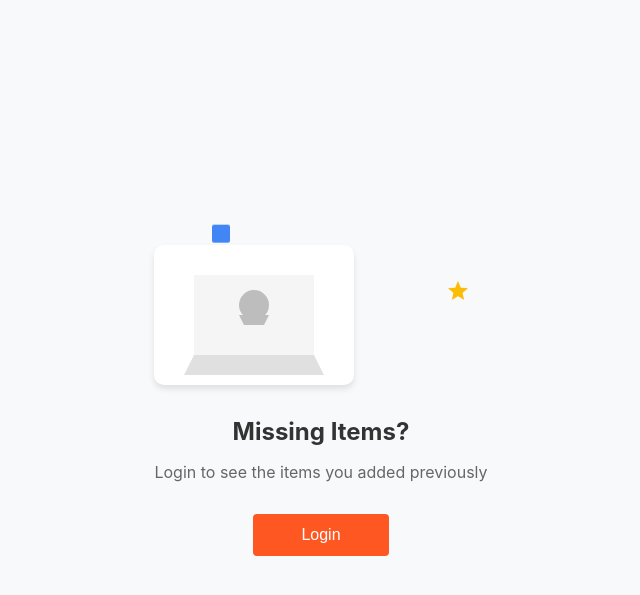
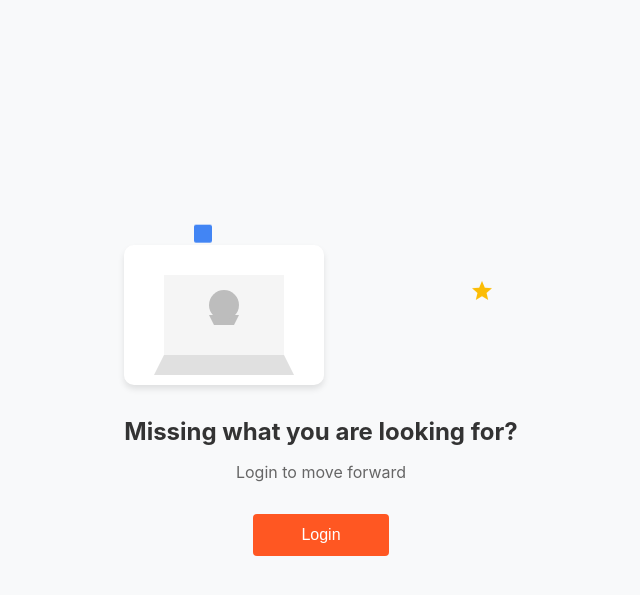
Before and after one commit to herangeo/Lehenga, a Django app: template products/templates/login_required.html in a window 1280 px wide. Shown: the top 595 px of the page, without its empty margins (319-959 px from the left). Run offline with Django 5.2, Linux system fonts and the light colour scheme; the template is opened without the code that fills it, so the values that code supplies are empty.

Commit message:
Update login_required.html

```diff
--- a/products/templates/login_required.html
+++ b/products/templates/login_required.html
@@ -108,8 +108,8 @@
                 </svg>
             </div>
         </div>
-        <h1>Missing  Items?</h1>
-        <p>Login to see the items you added previously</p>
+        <h1>Missing what you are looking for?</h1>
+        <p>Login to move forward</p>
         <button class="login-button"><a href="{% url 'login' %}" style="text-decoration: none;color: white;">Login</a></button>
     </div>
 </body>
```
